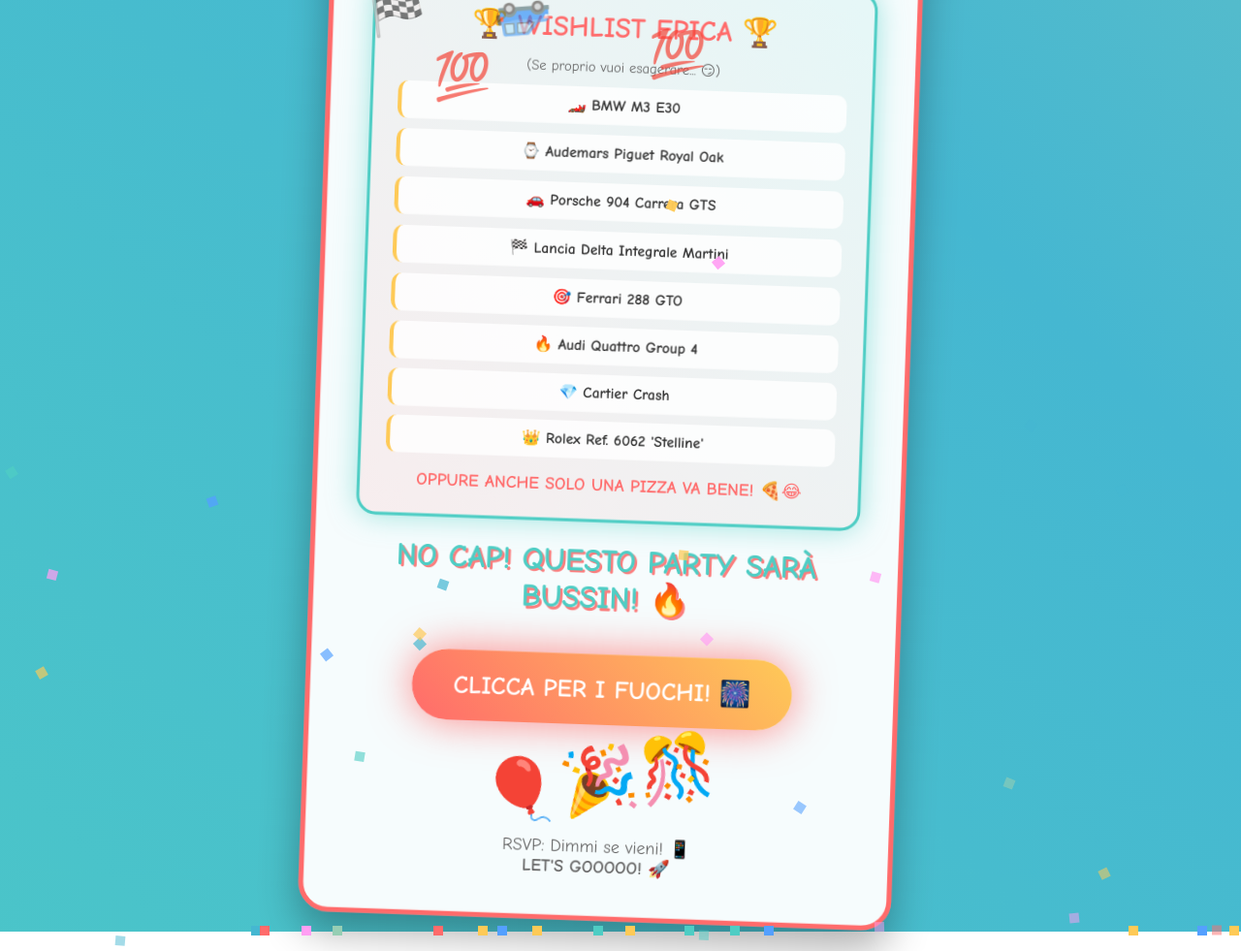
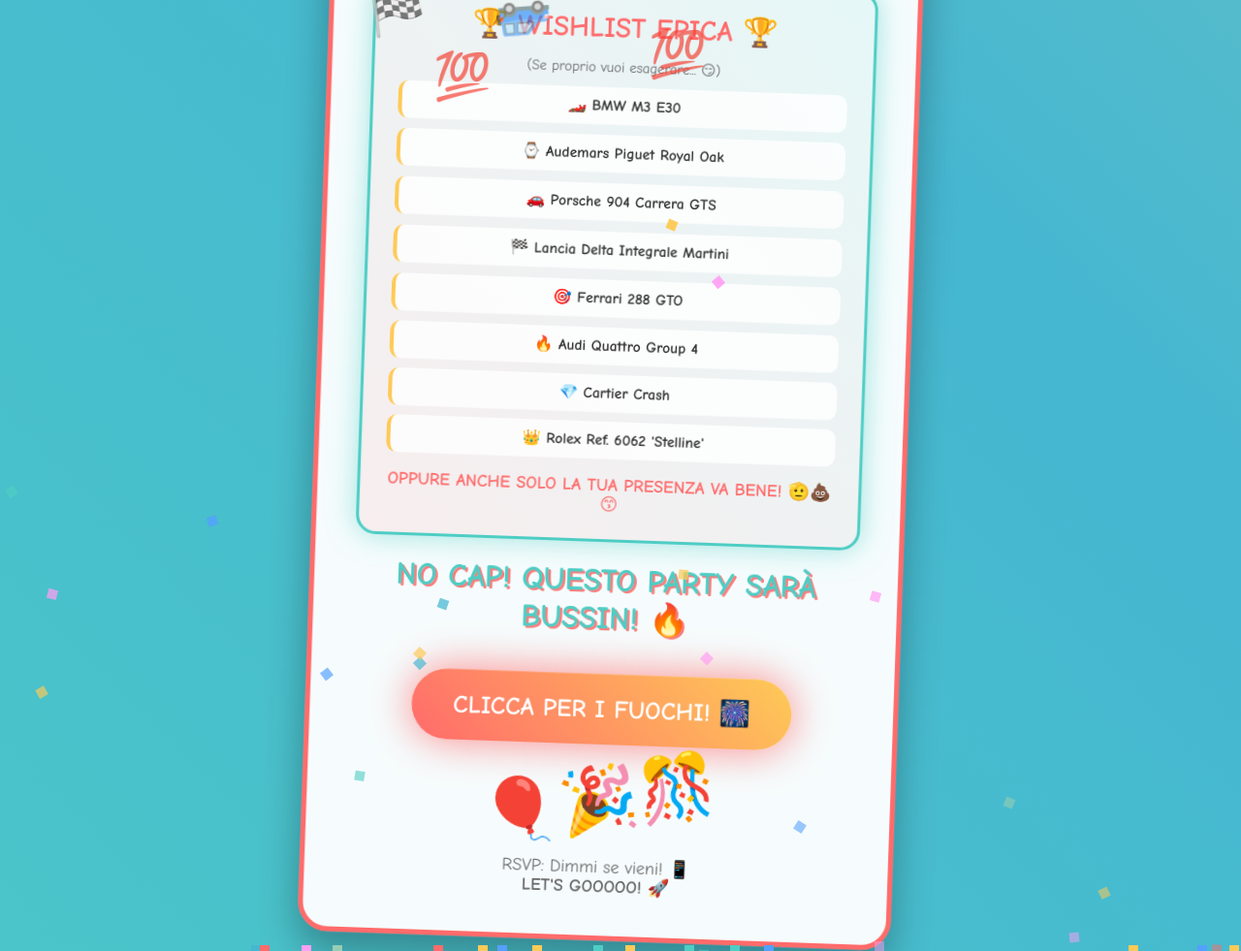
Before and after one commit to Zakka24/Mi-Bomboclat-Birthday, a plain HTML site: page index.html in a window 1280 px wide. Shown: the part 632-1613 px from the top of the page at 97% size. Drawn offline with Linux system fonts and the light colour scheme.

Commit message:
BOMBOCLAAAT EMOJIII

```diff
--- a/index.html
+++ b/index.html
@@ -519,7 +519,7 @@
                 </div>
 
                 <p style="font-size: 1.1rem; color: #ff6b6b; margin-top: 15px; font-weight: 700;">
-                    OPPURE ANCHE SOLO UNA PIZZA VA BENE! 🍕😂
+                    OPPURE ANCHE SOLO LA TUA PRESENZA VA BENE! 🫡💩😙
                 </p>
             </div>
 
```
